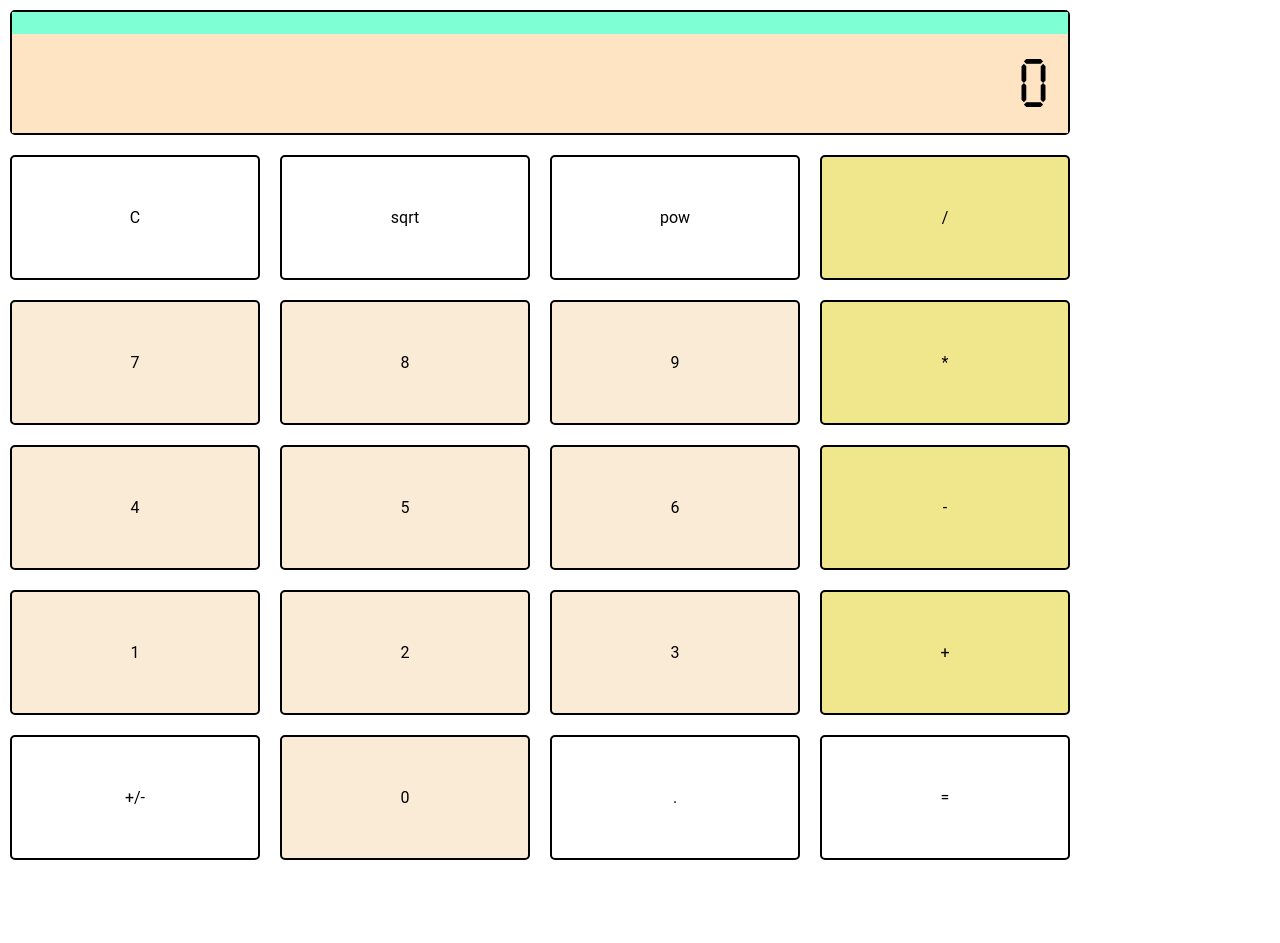
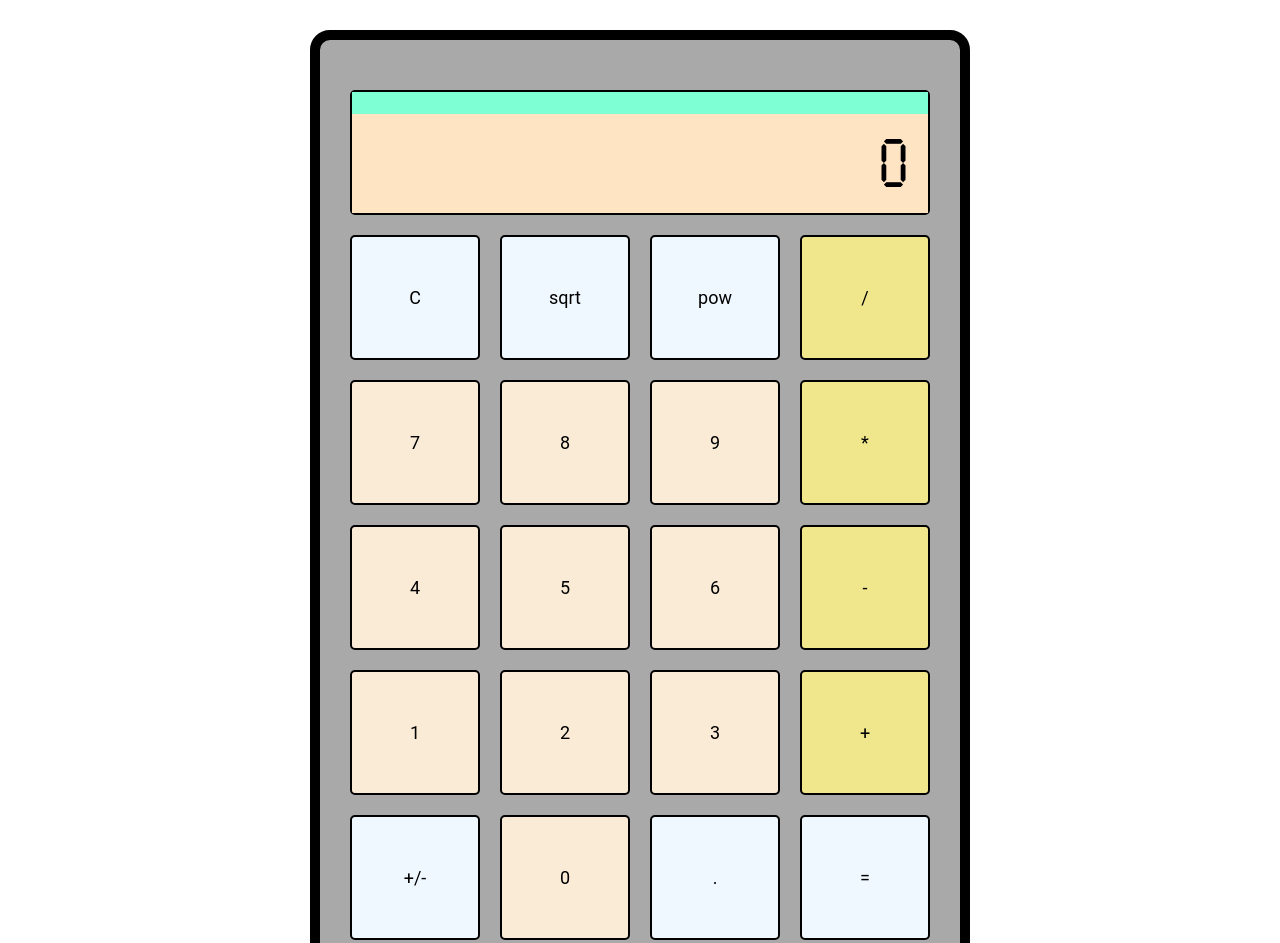
Before and after one commit to quickreactor/odin-calc, a plain HTML site: page index.html in a window 1280 px wide. Shown: the top 943 px of the page. Before the commit the page ends 870 px from the top, so only its background shows below. Drawn offline with Linux system fonts and the light colour scheme.

Commit message:
css styling

```diff
--- a/index.html
+++ b/index.html
@@ -10,6 +10,7 @@
 </head>
 
 <body>
+    <div id="calc-bg">
 
         <div id="calc-container">
             <div id="display">
@@ -38,6 +39,7 @@
             <div id="equals-button" class="button">=</div>
 
         </div>
+    </div>
 </body>
 
 </html>
--- a/style.css
+++ b/style.css
@@ -10,14 +10,32 @@
     margin: 0;
     font-family: Roboto;
 }
+
+body {
+    display: flex;
+    justify-content: center;
+}
+
 #calc-container {
+    margin: 20px;
+    margin-top: 40px;
     display: flex;
     flex-wrap: wrap;
-    width: 1080px;
+    width: 600px;
+}
+
+#calc-bg {
+    margin-top: 30px;
+    background-color: darkgrey;
+    border-radius: 20px;
+    border: 10px solid black;
 }
 
 .button {
     display: flex;
+
+    font-size: 18px;
+    background-color: aliceblue;
     flex: 1 0 calc(25% - 20px);
     justify-content: center;
     align-items: center;
```
Lines whose indentation alone changed are shown as unchanged.
